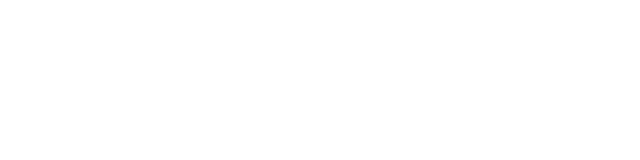
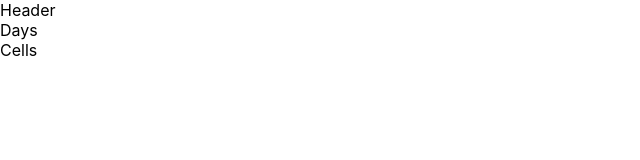
Before and after one commit to dujules23/practice-record-app-be, a React (Create React App) app in the folder practice-record/: page /calendar in a window 1280 px wide. Before the commit this address had no page. Shown: the top 160 px of the page, without its empty margins (0-640 px from the left). Built offline with nearby package versions, Linux system fonts and the light colour scheme.

Commit message:
added skeleton for calendar, imported into App.js, render successful

```diff
--- a/practice-record/package.json
+++ b/practice-record/package.json
@@ -6,6 +6,7 @@
     "@testing-library/jest-dom": "^5.16.1",
     "@testing-library/react": "^12.1.2",
     "@testing-library/user-event": "^13.5.0",
+    "date-fns": "^2.28.0",
     "react": "^17.0.2",
     "react-dom": "^17.0.2",
     "react-router": "^6.2.1",
--- a/practice-record/src/App.js
+++ b/practice-record/src/App.js
@@ -1,6 +1,6 @@
 import './App.css';
 import React from "react";
-import { Home, Login } from "./view/components/index"
+import { Home, Login, Calendar } from "./view/components/index"
 import { BrowserRouter as Router, Route, Routes } from "react-router-dom";
 
 function App() {
@@ -10,6 +10,7 @@
       <Routes>
         <Route path="/" element={<Home />}/>
         <Route path="/login" element={<Login />}/>
+        <Route path="/calendar" element={<Calendar/>}/>
       </Routes>
     </Router>
   );
--- a/practice-record/src/view/components/Calendar.js
+++ b/practice-record/src/view/components/Calendar.js
@@ -0,0 +1,18 @@
+import React from "react";
+import dateFns from "date-fns";
+
+
+function Calendar () {
+
+  return(
+    <div>
+      <div>Header</div>
+      <div>Days</div>
+      <div>Cells</div>
+    </div>
+  );
+};
+
+
+
+export default Calendar;
--- a/practice-record/src/view/components/index.js
+++ b/practice-record/src/view/components/index.js
@@ -1,11 +1,12 @@
 import Login from "./forms/Login";
 import Home from "./Home";
-
+import Calendar from "./Calendar";
 
 
 
 
 export {
   Login,
-  Home
+  Home,
+  Calendar
 }
```
Also changed, not shown: 1 other file (tests, documents, lock files or other folders).
